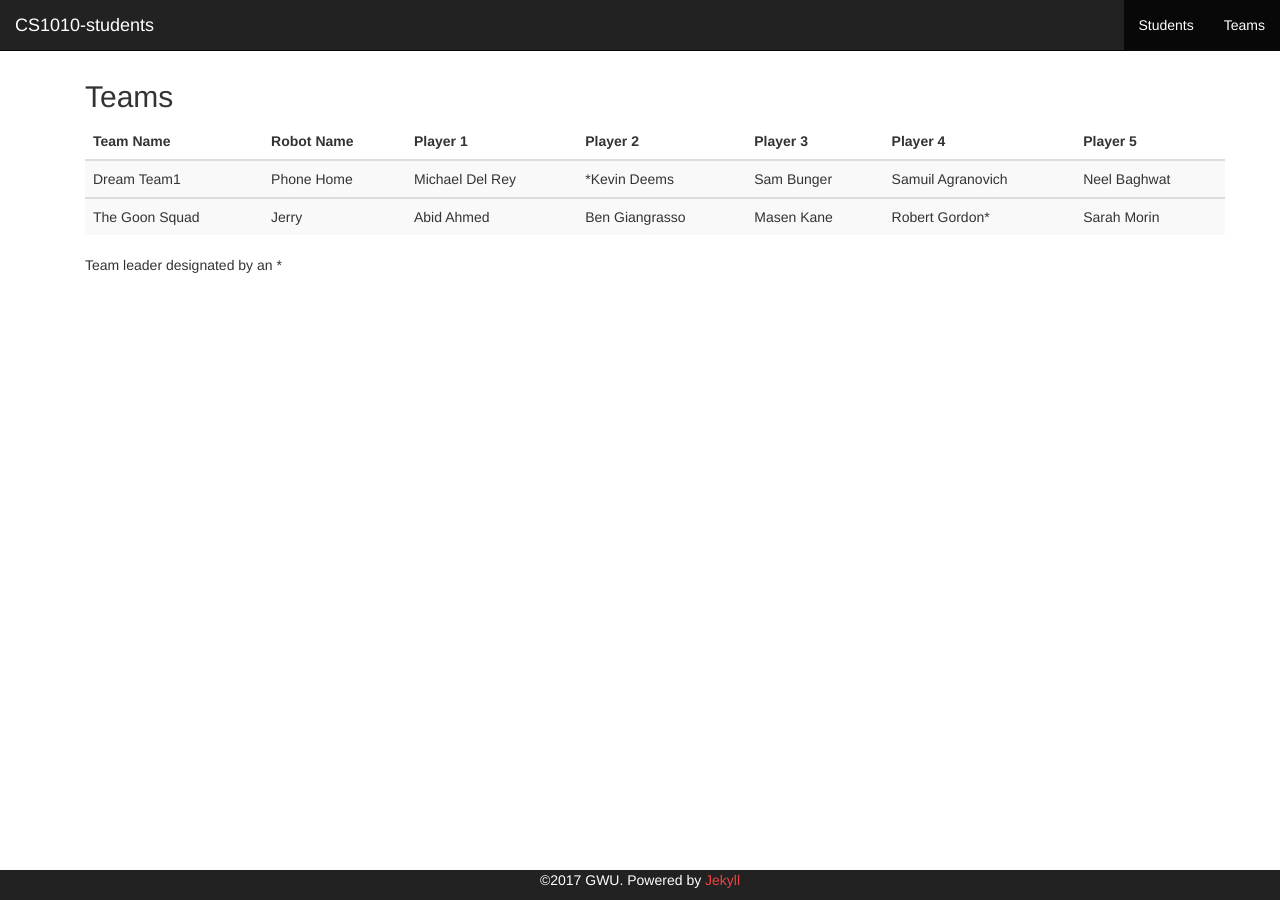
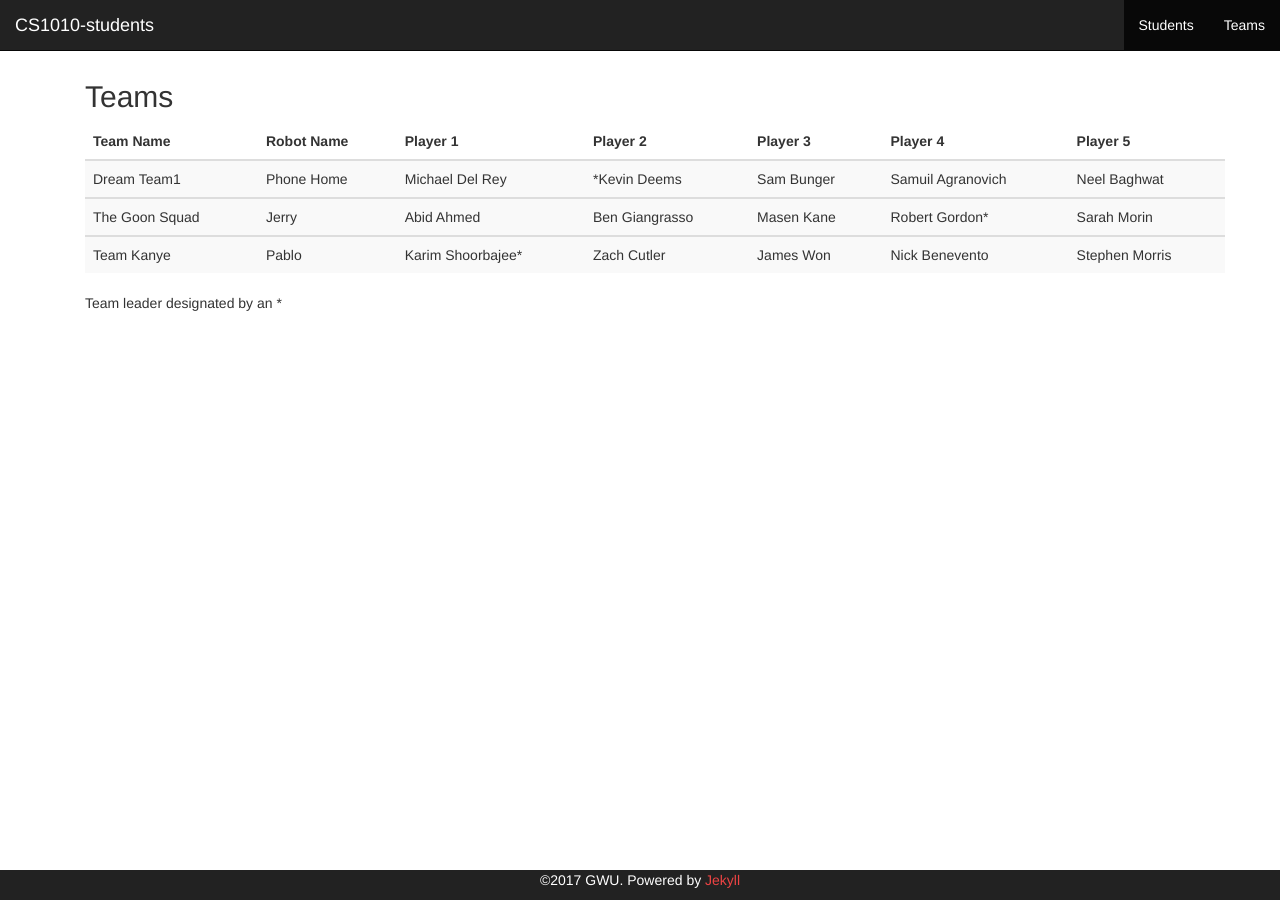
Before and after one commit to mdavidson022/CS1010-students, a Jekyll site: the page built from teams.html, in a window 1280 px wide. Built offline with Jekyll 4.4.1, drawn with Linux system fonts in a browser that asks for light colours.

Commit message:
adding our team to the team webpage

```diff
--- a/teams.html
+++ b/teams.html
@@ -48,6 +48,17 @@ layout: default
 			  <td>Sarah Morin</td>
 			</tr>
 		</tbody>
+		<tbody>
+			<tr>
+			  <td>Team Kanye</td>
+		      <td>Pablo</td>
+			  <td>Karim Shoorbajee*</td>
+			  <td>Zach Cutler</td>
+			  <td>James Won</td>
+		      <td>Nick Benevento</td>
+			  <td>Stephen Morris</td>
+			</tr>
+		</tbody>
 	</table>
 </div>
 <p>Team leader designated by an *</p>
```
